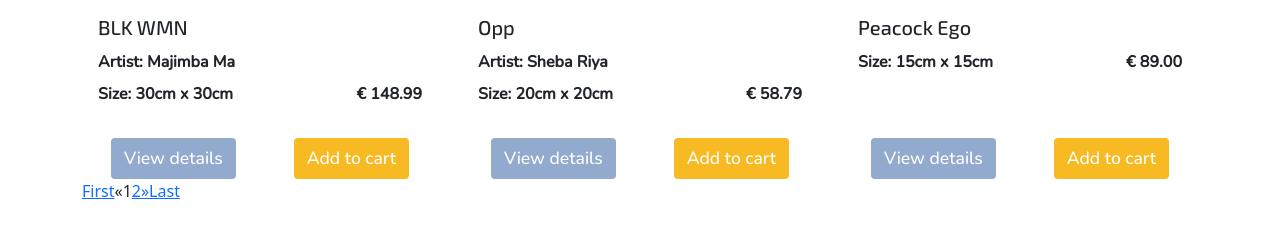
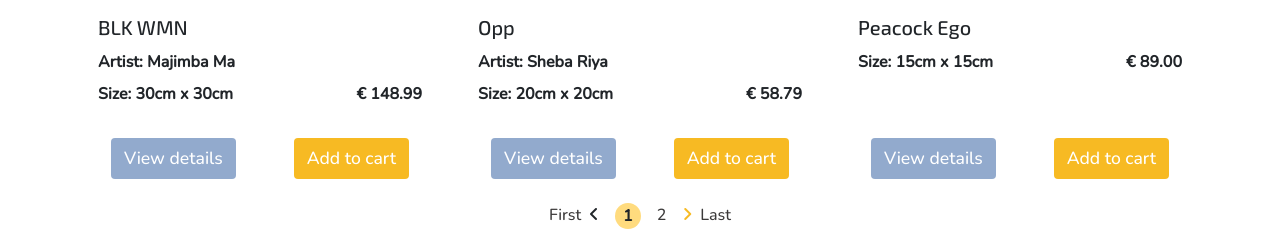
Before and after one commit to yetnetbehailu/giftshop-popup, a Django app: page /products/ in a window 1280 px wide. Shown: the part 1954-2183 px from the top of the page. Before the commit the page ends 2153 px from the top, so only its background shows below. Run offline with Django 4.2, Linux system fonts and the light colour scheme; data comes from the database, SQL or seed files in the repository; some libraries are stand-ins or nearby versions.

Commit message:
Pagination styling added

```diff
--- a/products/templates/products/products.html
+++ b/products/templates/products/products.html
@@ -99,33 +99,33 @@
         {% if products.has_other_pages %}
         <div class="row">
             <div class="col-12">
-                <ul class="pagination">
+                <ul class="pagination mb-0 mt-4 mx-auto justify-content-center">
                     {% if products.paginator.num_pages != 1 %}
                     <li><a href="?{% url_transform page=1 %}">First</a></li>
                     {% else %}
-                    <li>First</li>
+                    <li class="fw-bold">First</li>
                     {% endif %}
                     {% if products.has_previous %}
-                    <li><a href="?{% url_transform page=products.previous_page_number %}">&laquo;</a></li>
+                    <li class="mx-2"><a href="?{% url_transform page=products.previous_page_number %}"><i class="fa-solid fa-angle-left yellow-arrow"></i></a></li>
                     {% else %}
-                    <li>&laquo;</li>
+                    <li class="mx-2"><i class="fa-solid fa-angle-left"></i></li>
                     {% endif %}
                     {% for i in products.paginator.page_range %}
                     {% if products.number == i %}
-                    <li class="active"><span class="">{{ i }}<span class="sr-only">(current)</span></span></li>
+                    <li class="active mx-2 fw-bold current-page"><span class="">{{ i }}<span class="sr-only">(current)</span></span></li>
                     {% elif products.number > i|add:"-3" and products.number < i|add:"+3"%}
-                    <li class=""><a class="" href="?{% url_transform page=i %}">{{ i }}</a></li>
+                    <li class="mx-2"><a class="" href="?{% url_transform page=i %}">{{ i }}</a></li>
                     {% endif %}
                     {% endfor %}
                     {% if products.has_next %}
-                    <li><a href="?{% url_transform page=products.next_page_number %}">&raquo;</a></li>
+                    <li class="mx-2"><a href="?{% url_transform page=products.next_page_number %}"><i class="fa-solid fa-angle-right yellow-arrow"></i></a></li>
                     {% else %}
-                    <li>&raquo;</li>
+                    <li class="mx-2"><i class="fa-solid fa-angle-right"></i></li>
                     {% endif %}
                     {% if products.paginator.num_pages != products.number %}
-                    <li><a href="?{% url_transform page=products.paginator.num_pages %}">Last</a></li>
+                    <li><a class="" href="?{% url_transform page=products.paginator.num_pages %}">Last</a></li>
                     {% else %}
-                    <li>Last</li>
+                    <li class="fw-bold">Last</li>
                     {% endif %}
                 </ul>
             </div>
--- a/static/css/base.css
+++ b/static/css/base.css
@@ -105,8 +105,28 @@ body{
     width: 65%;
 }
 
-.border-black {
-    border: 1px solid var(--softblack) ;
+.current-page{
+    background: var(--lightyellow);
+    border-radius: 50%;
+    padding: 1px 8px;
+}
+
+a.disabled {
+    pointer-events: none !important;
+    cursor: default !important;
+}
+
+.pagination {
+    font-family: var(--nunito);
+}
+
+.pagination li a {
+    text-decoration: none;
+    color: var(--softblack);
+}
+
+.yellow-arrow {
+    color: var(--yellow) !important;
 }
 
 /* Navigation */
```
